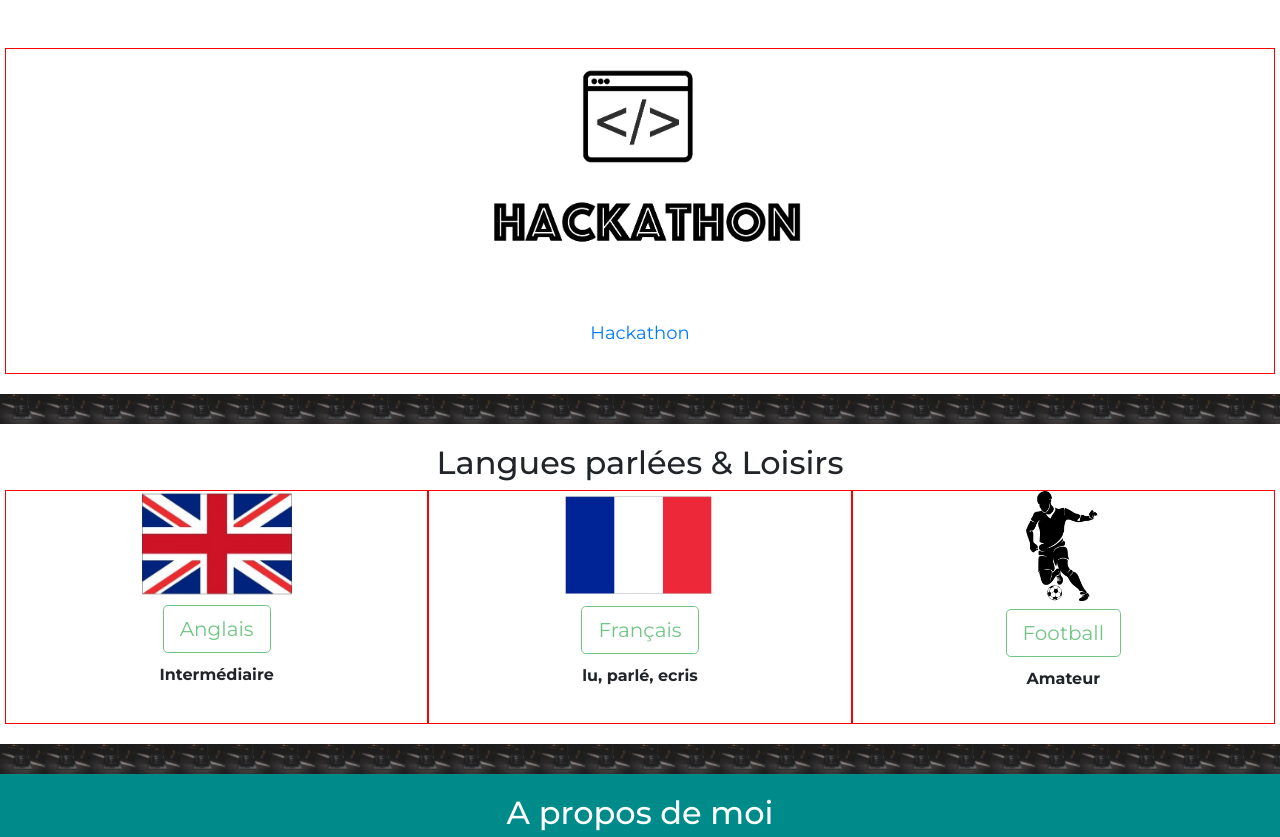
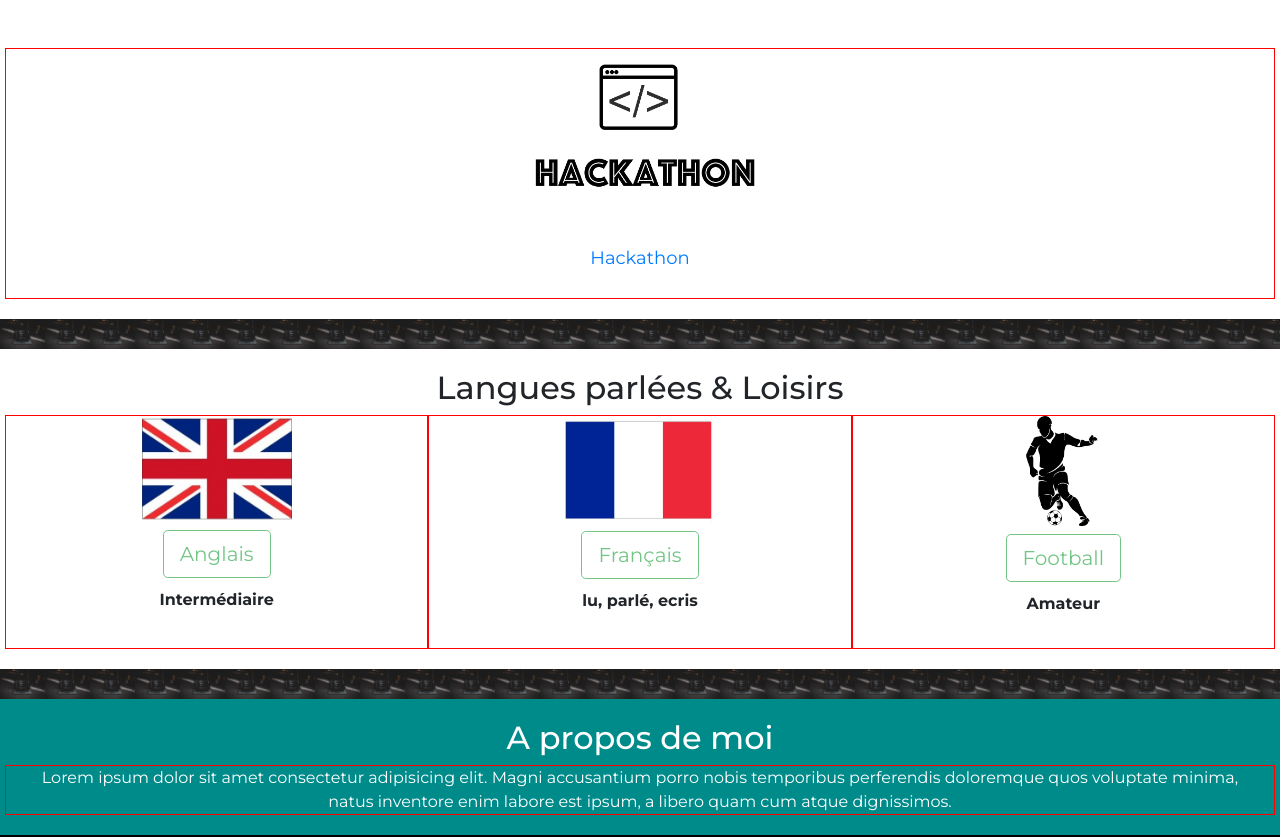
Before and after one commit to StanDevWebJunior/cvenlignedeyann, a plain HTML site: page index.html in a window 1280 px wide. Shown: the part 2233-3070 px from the top of the page. Drawn offline with nearby package versions, Linux system fonts and the light colour scheme.

Commit message:
Mon CV en ligne

```diff
--- a/CSS/app.css
+++ b/CSS/app.css
@@ -197,8 +197,8 @@ header {
 
 
 #experience_div #hack img{
-    max-height: 350px;
-    max-width: 350px;
+    max-height: 250px;
+    max-width: 250px;
 }
 
 
```
Also changed, not shown: 1 other file.
